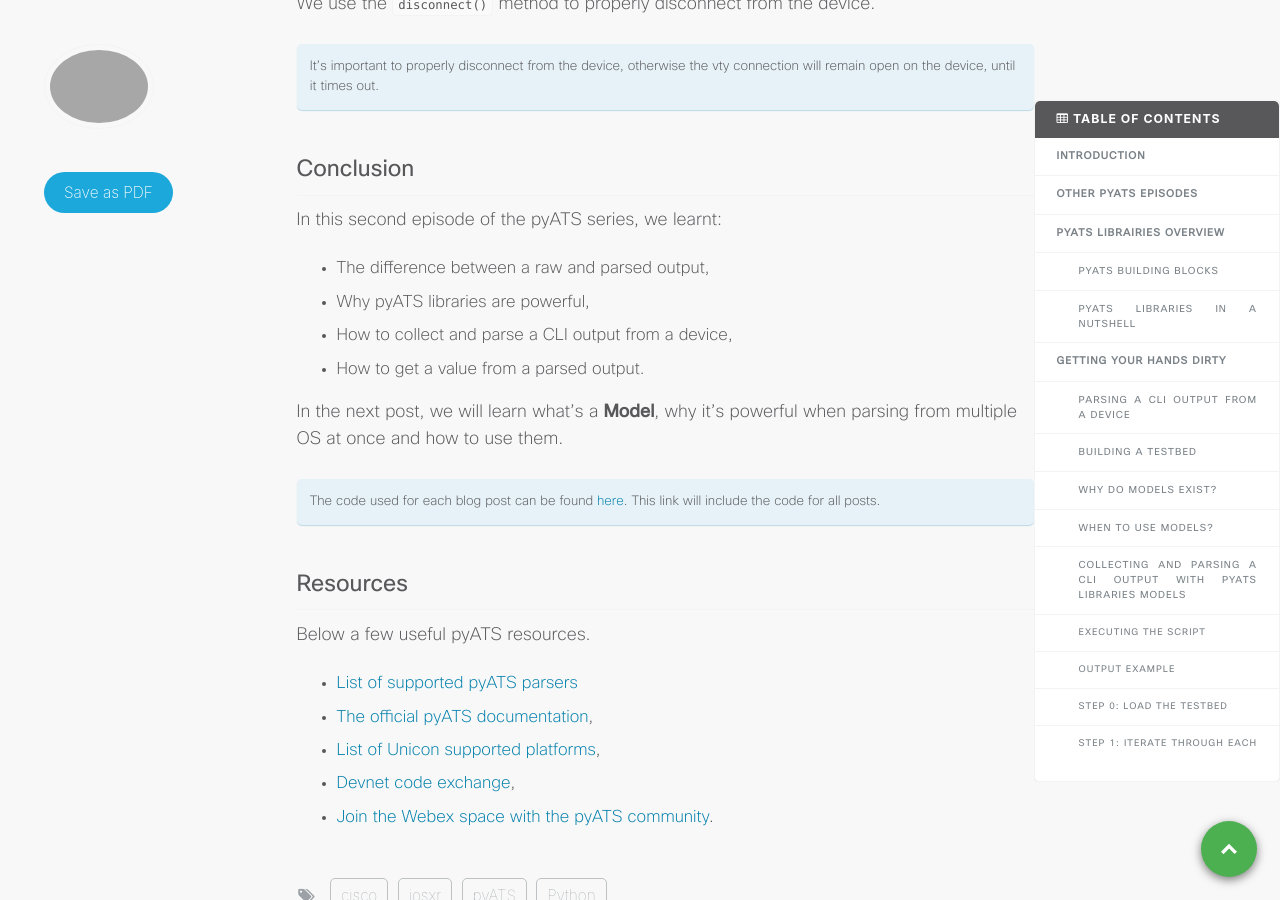
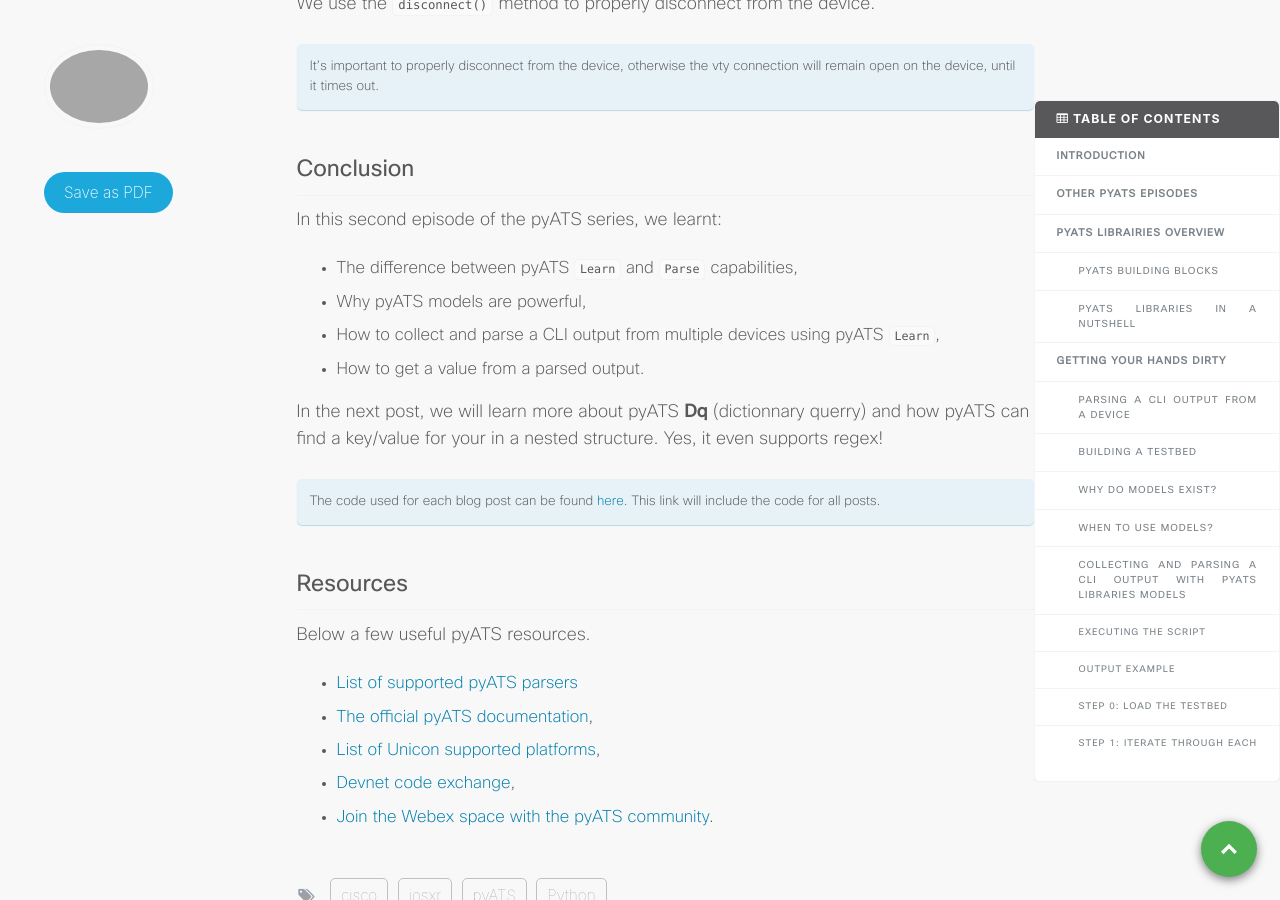
Before and after one commit to xrdocs/programmability, a Jekyll site: the page built from _tutorials/pyats-series-be-a-model.md, in a window 1280 px wide and 900 px high, scrolled down 9827 px. Built offline with Jekyll 4.4.1, drawn with Linux system fonts in a browser that asks for light colours; comment, search, counter and statistics services are not loaded.

Commit message:
python end

```diff
--- a/_tutorials/pyats-series-be-a-model.md
+++ b/_tutorials/pyats-series-be-a-model.md
@@ -429,12 +429,12 @@ It’s important to properly disconnect from the device, otherwise the vty conne
 
 In this second episode of the pyATS series, we learnt:
 
-- The difference between a raw and parsed output,
-- Why pyATS libraries are powerful,
-- How to collect and parse a CLI output from a device,
+- The difference between pyATS `Learn` and `Parse` capabilities,
+- Why pyATS models are powerful,
+- How to collect and parse a CLI output from multiple devices using pyATS `Learn`,
 - How to get a value from a parsed output.
 
-In the next post, we will learn what's a **Model**, why it's powerful when parsing from multiple OS at once and how to use them.
+In the next post, we will learn more about pyATS **Dq** (dictionnary querry) and how pyATS can find a key/value for your in a nested structure. Yes, it even supports regex!
 
 The code used for each blog post can be found [here](https://github.com/AntoineOrsoni/xrdocs-how-to-pyats). This link will include the code for all posts.
 {: .notice--info}
```
